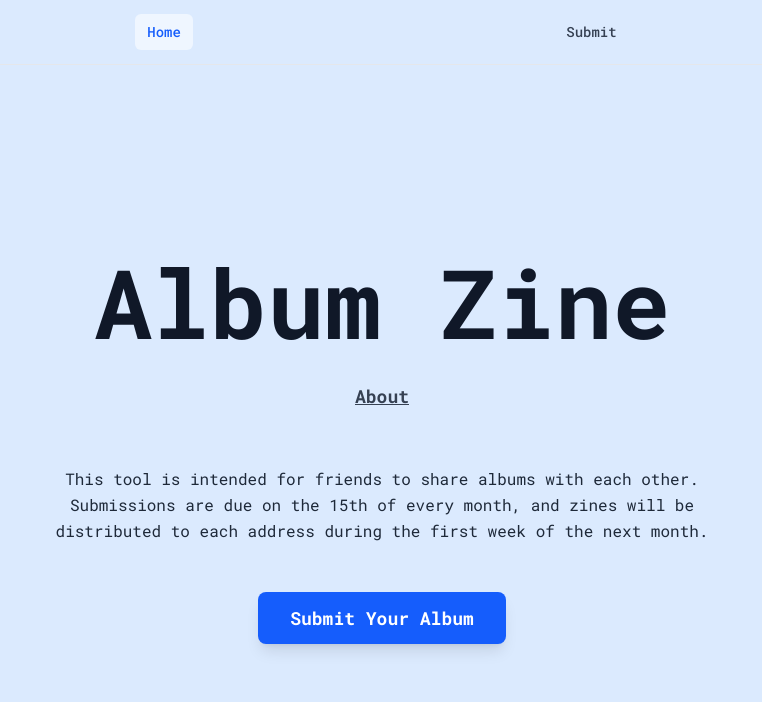
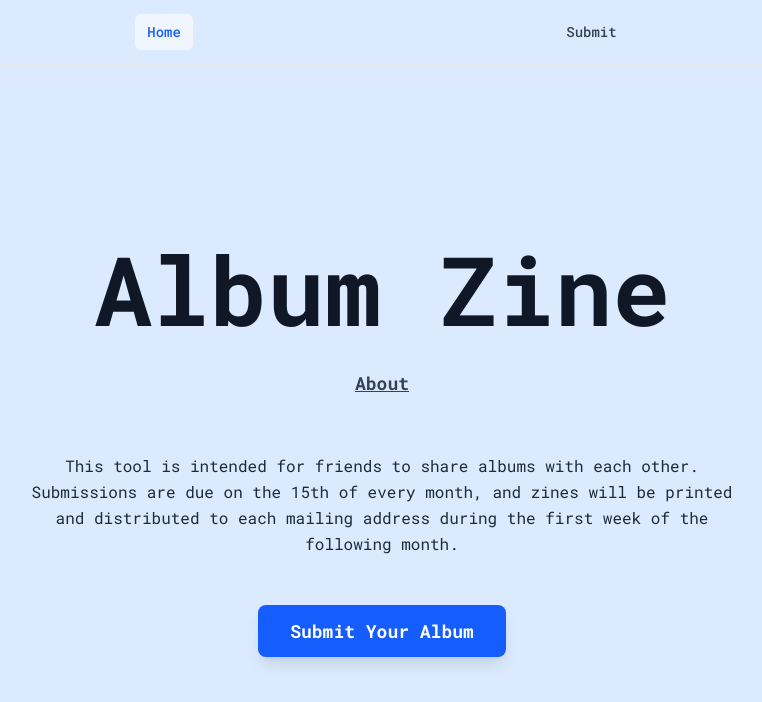
Before and after one commit to azaz358/album-zine, a Next.js app: page / in a window 1280 px wide. Both pictures are taken after a click on the button "About". Shown: the top 702 px of the page, without its empty margins (258-1020 px from the left). Built offline with nearby package versions, Linux system fonts and the light colour scheme.

Commit message:
update about section

```diff
--- a/src/app/page.tsx
+++ b/src/app/page.tsx
@@ -25,8 +25,8 @@ export default function Home() {
             <div className="p-8 mx-auto max-w-3xl text-center opacity-0 animate-fade-in">
               <p className="text-gray-800 mb-12 leading-relaxed">
                 This tool is intended for friends to share albums with each other.
-                Submissions are due on the 15th of every month, and zines will be distributed
-                to each address during the first week of the next month.
+                Submissions are due on the 15th of every month, and zines will be printed and distributed
+                to each mailing address during the first week of the following month.
               </p>
 
               <div className="mt-8 text-center">
```
